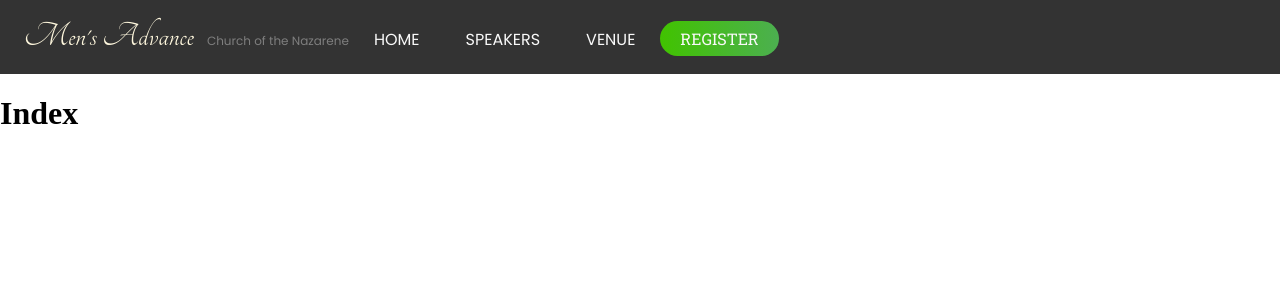
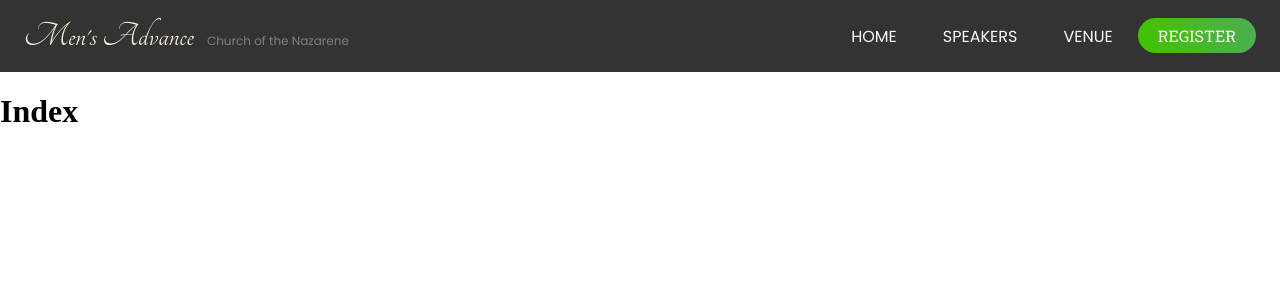
Before and after one commit to juliancoleman/mens-advance, a Jekyll site: the page built from index.html, in a window 1280 px wide. Shown: the top 300 px of the page. Built offline with Jekyll 4.4.1, drawn with Linux system fonts in a browser that asks for light colours.

Commit message:
properly moves nav to right edge of screen

```diff
--- a/_includes/header.html
+++ b/_includes/header.html
@@ -4,7 +4,7 @@
     <span class="logo-small">Church of the Nazarene</span>
   </div>
 
-  <div style="margin-left: auto;">
+  <div style="float: right;">
     <nav>
       <a href="/">Home</a>
       <a href="/speakers">Speakers</a>
```
